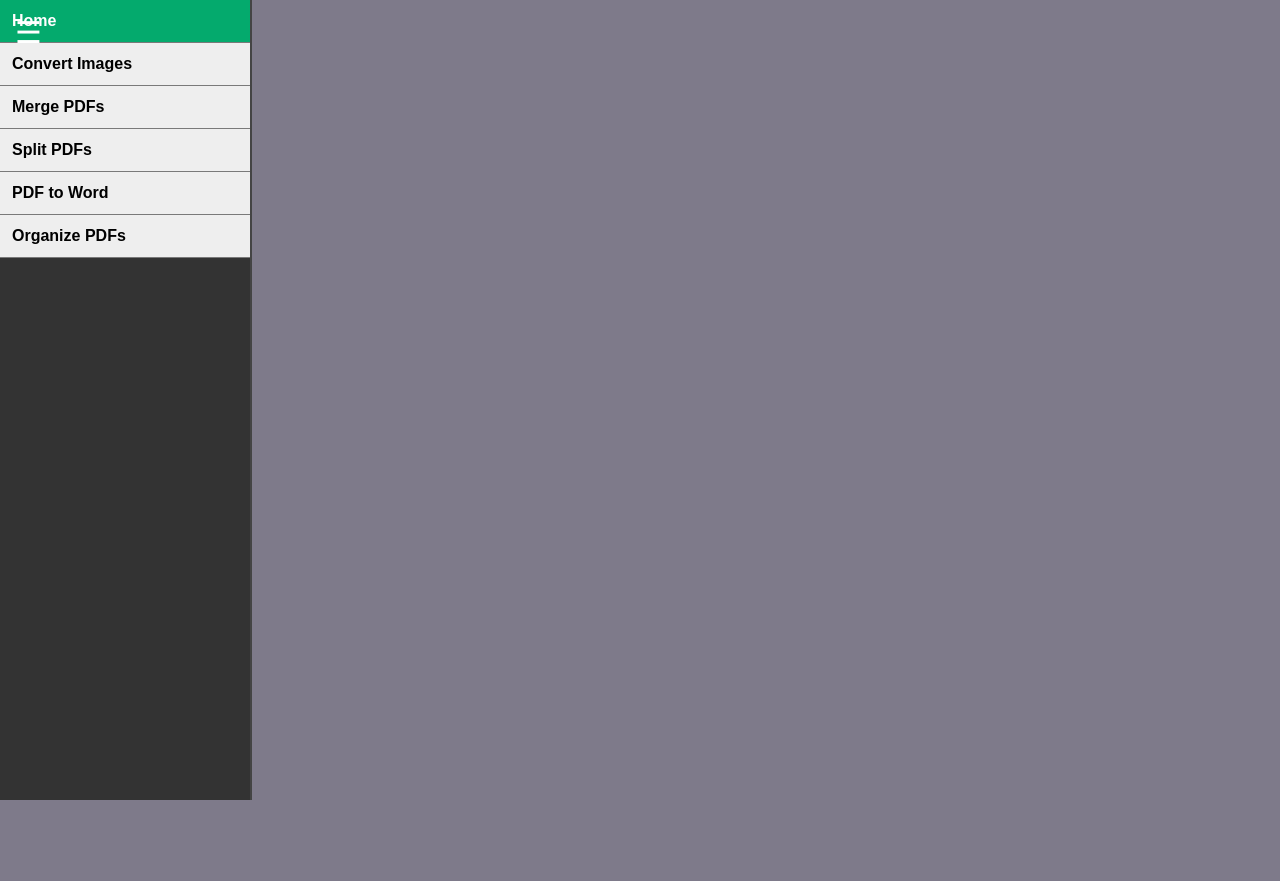
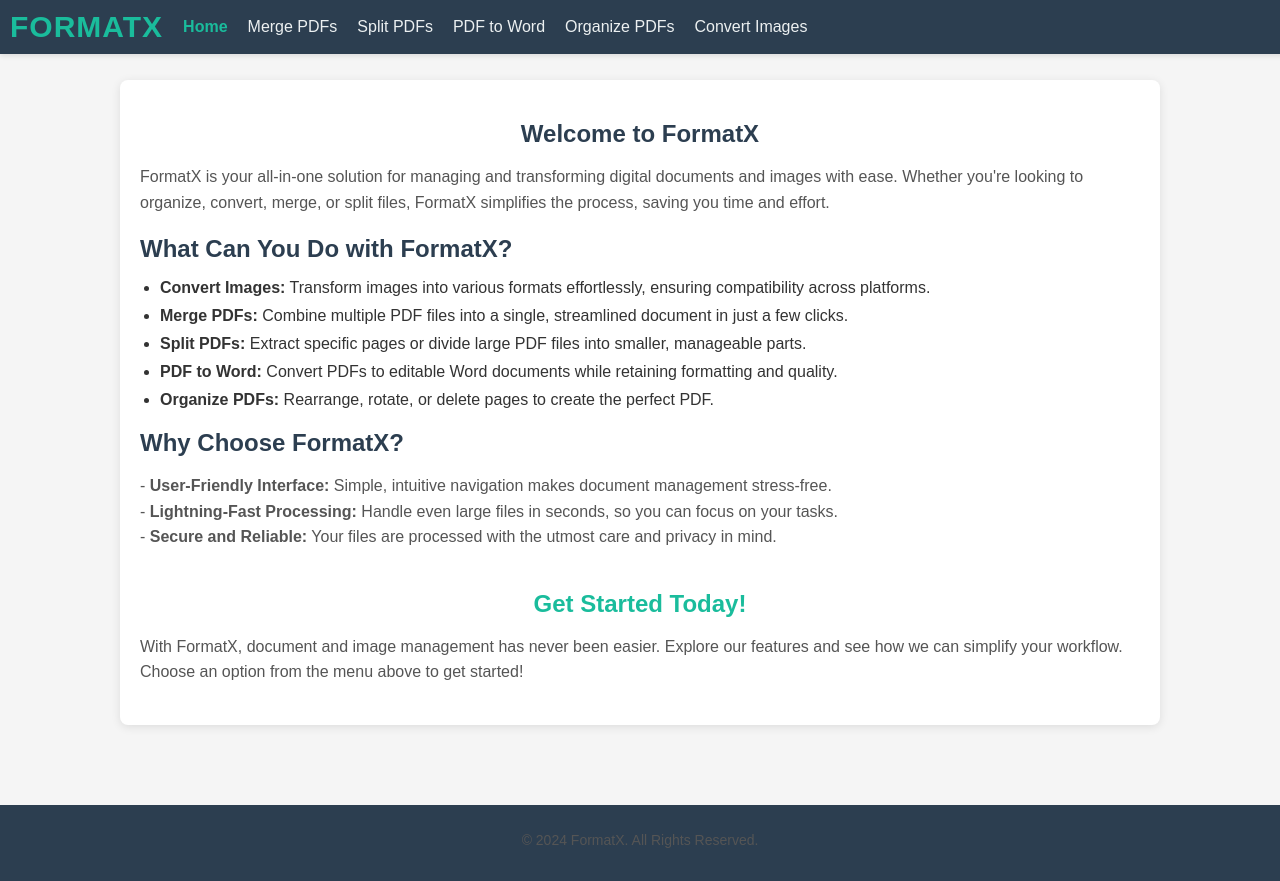
Before and after one commit to Blazzzin/FormatX, a Flask app: page / in a window 1280 px wide. Before the commit the page ends 800 px from the top, so only its background shows below. Run offline with Flask 3, Linux system fonts and the light colour scheme.

Commit message:
Redo
I re-did most of the website.

```diff
--- a/app.py
+++ b/app.py
@@ -38,5 +38,10 @@ def image():
 
     return render_template('image.html')
 
+@app.route('/pdf-merge', methods=['GET', 'POST'])
+def pdf_merge():
+    # Implement your PDF merge logic here
+    return render_template('pdf-merge.html')
+
 if __name__ == '__main__':
     app.run(debug=True)
--- a/static/index.css
+++ b/static/index.css
@@ -1,167 +1,108 @@
-/* Reset default styles */
-body,
-h1 {
+/* General body styling */
+body {
   margin: 0;
   padding: 0;
-  font-family: Arial, sans-serif;
+  font-family: 'Arial', sans-serif;
+  background-color: #f5f5f5;
+  color: #333;
 }
 
-/* Set a solid background color */
-body {
-  background-color: #7e7a8a; /* Light gray background */
-  overflow-x: hidden; /* Prevent horizontal scroll */
-  margin: 0;
-  box-sizing: border-box;
+/* Header styling */
+header {
+  background-color: #2c3e50;
+  color: #ecf0f1;
+  display: flex;
+  align-items: center;
+  /* justify-content: space-between; */
+  padding: 10px 20px;
+  box-shadow: 0 2px 5px rgba(0, 0, 0, 0.1);
+  position: fixed;
+  top: 0;
+  width: 100%;
+  z-index: 1000;
 }
 
-/* Centered content */
-.centered-content {
-  position: absolute;
-  top: 35%; /* Center it vertically */
-  left: 50%; /* Center it horizontally */
-  transform: translate(-50%, -50%); /* Adjust to truly center */
-  text-align: center; /* Center text within the content */
+/* Logo styling */
+.logo {
+  font-size: 30px;
+  font-weight: bold;
+  color: #1abc9c;
+  margin-left: -10px;
+  text-transform: uppercase;
+  letter-spacing: 1px;
 }
 
-/* Responsive positioning */
-@media (min-width: 1024px) {
-  .centered-content {
-    position: absolute;
-    left: 250px; /* Width of the vertical menu */
-    right: 0; /* Make it stretch to the right end */
-    transform: translateY(-50%); /* Adjust to truly center vertically */
-  }
+/* Navigation menu */
+nav {
+  display: flex;
+  align-items: center;
 }
 
-@keyframes left-to-right {
-  0% {
-    left: -300px;
-  }
-  40% {
-    left: 0px;
-  }
+nav a {
+  text-decoration: none;
+  color: #ecf0f1;
+  margin-left: 20px;
+  font-size: 16px;
+  transition: color 0.3s;
 }
 
-/* Style the image to be circular and responsive */
-.logo img {
-  border-radius: 50%;
-  width: 200px;
-  height: 200px;
-  object-fit: cover;
-  box-shadow: 0 4px 8px rgba(0, 0, 0, 0.3);
-  transition: transform 0.3s ease-in-out;
-}
-
-/* Add hover effect */
-.logo img:hover {
-  transform: scale(1.1);
-}
-
-/* Center the container content */
-.container {
-  text-align: center;
-  margin-top: 15px;
-  font-size: 1.5em;
-  color: #ebdd1b;
-  position: relative;
-  animation: left-to-right 3s forwards;
-}
-
-/* Center the heading content */
-.heading {
-  text-align: center;
-  margin-top: 5px;
-  position: relative;
-  animation: left-to-right 5s forwards;
-}
-
-/* Style the heading */
-.heading h1 {
-  font-size: 2.5em;
-  color: #ffffff;
-  text-shadow: 10px 10px 10px rgba(0, 0, 0, 0.5);
-}
-
-/* Center the intro content */
-.intro {
-  text-align: center;
-  margin-top: 15px;
-  font-size: 1.5em;
-  color: #ebdd1b;
-  position: relative;
-  animation: left-to-right 3s forwards;
-}
-
-/* Style the anchor tag in the intro class */
-.intro a {
-  color: inherit;
-  text-decoration: none;
+nav a:hover,
+nav a.active {
+  color: #1abc9c;
   font-weight: bold;
 }
 
-.intro a:hover {
-  color: #ffffff;
+/* Main content section */
+main {
+  max-width: 1000px;
+  margin: 80px auto;
+  padding: 20px;
+  background: #ffffff;
+  box-shadow: 0 2px 10px rgba(0, 0, 0, 0.1);
+  border-radius: 8px;
 }
 
-.intro a:visited {
-  color: #ffcc00;
+h1,
+h2 {
+  color: #2c3e50;
+  margin-bottom: 10px;
 }
 
-/* Style the vertical menu */
-.vertical-menu {
-  display: flex;
-  flex-direction: column;
-  justify-content: space-between;
-  position: fixed;
-  top: 0;
-  left: 0;
-  width: 250px;
-  height: 100%;
-  background-color: #333;
-  border-right: 2px solid #444;
-  transform: translateX(-100%);
-  transition: transform 0.3s ease;
-  z-index: 1000;
+h1 {
+  text-align: center;
 }
 
-/* Media query for laptop or larger screens */
-@media (min-width: 1024px) {
-  .vertical-menu {
-    transform: translateX(0);
-  }
+p {
+  color: #555;
+  line-height: 1.6;
+  margin-bottom: 20px;
 }
 
-/* Style individual links in the menu */
-.vertical-menu a {
-  background-color: #eee;
-  color: black;
-  display: block;
-  padding: 12px;
-  text-decoration: none;
-  border-bottom: 1px solid #797979;
-  transition: background-color 0.3s;
+ul {
+  list-style-type: disc;
+  padding-left: 20px;
+  color: #333;
 }
 
-.vertical-menu a:hover {
-  background-color: #ccc;
+li {
+  margin-bottom: 10px;
 }
 
-.vertical-menu a.active {
-  background-color: #04AA6D;
-  color: white;
+/* Call-to-action section */
+.cta {
+  margin-top: 40px;
 }
 
-/* Style for menu toggle button */
-.menu-toggle {
-  position: fixed;
-  top: 15px;
-  left: 15px;
-  font-size: 30px;
-  cursor: pointer;
-  color: #ffffff;
-  z-index: 1001;
+.cta h2 {
+  text-align: center;
+  color: #1abc9c;
 }
 
-.vertical-menu.open+.menu-toggle {
-  display: none;
+footer {
+  text-align: center;
+  margin-top: 20px;
+  padding: 10px;
+  background: #2c3e50;
+  color: #ecf0f1;
+  font-size: 14px;
 }
--- a/templates/index.html
+++ b/templates/index.html
@@ -9,102 +9,67 @@
 </head>
 
 <body>
-    <div class="menu-toggle" onclick="toggleMenu()">☰</div>
-    <nav class="vertical-menu" id="verticalMenu">
-        <div class="nav-links">
-            <a href="./" class="active"><b>Home</b></a>
-            <a href="/image"><b>Convert Images</b></a>
-            <a href="/pdf-merge"><b>Merge PDFs</b></a>
-            <a href="/pdf-split"><b>Split PDFs</b></a>
-            <a href="/pdf-to-docx"><b>PDF to Word</b></a>
-            <a href="/pdf-organize"><b>Organize PDFs</b></a>
-        </div>
-    </nav>
-    <script>
-        function toggleMenu() {
-            var menu = document.getElementById('verticalMenu');
-            var toggle = document.querySelector('.menu-toggle');
-            if (menu.classList.contains('open')) {
-                menu.classList.remove('open');
-                menu.style.transform = 'translateX(-100%)'; // Hide menu
-                toggle.style.display = 'block'; // Show toggle button
-            } else {
-                menu.classList.add('open');
-                menu.style.transform = 'translateX(0%)'; // Show menu
-                toggle.style.display = 'none'; // Hide toggle button
-            }
-        }
+    <header>
+        <div class="logo">FormatX</div>
+        <nav>
+            <a href="./" class="active">Home</a>
+            <a href="/pdf-merge">Merge PDFs</a>
+            <a href="/pdf-split">Split PDFs</a>
+            <a href="/pdf-to-docx">PDF to Word</a>
+            <a href="/pdf-organize">Organize PDFs</a>
+            <a href="/image">Convert Images</a>
+        </nav>
+    </header>
 
-        // Close menu if clicking outside
-        document.addEventListener('click', function (event) {
-            var menu = document.getElementById('verticalMenu');
-            var toggle = document.querySelector('.menu-toggle');
-            var target = event.target;
-            if (!menu.contains(target) && !toggle.contains(target) && menu.classList.contains('open')) {
-                toggleMenu(); // Close the menu
-            }
-        });
+    <!-- Main Content Section -->
+    <main>
+        <section class="intro">
+            <h1>Welcome to FormatX</h1>
+            <p>
+                FormatX is your all-in-one solution for managing and transforming digital documents and images with
+                ease. Whether you're looking to organize, convert, merge, or split files, FormatX simplifies the
+                process, saving you time and effort.
+            </p>
+        </section>
 
-        // Highlight the active link
-        document.addEventListener('DOMContentLoaded', function () {
-            var navLinks = document.querySelectorAll('.nav-links a');
-            var currentPath = window.location.pathname.split('/').pop();
+        <section class="features">
+            <h2>What Can You Do with FormatX?</h2>
+            <ul>
+                <li><strong>Convert Images:</strong> Transform images into various formats effortlessly, ensuring
+                    compatibility across platforms.</li>
+                <li><strong>Merge PDFs:</strong> Combine multiple PDF files into a single, streamlined document in just
+                    a few clicks.</li>
+                <li><strong>Split PDFs:</strong> Extract specific pages or divide large PDF files into smaller,
+                    manageable parts.</li>
+                <li><strong>PDF to Word:</strong> Convert PDFs to editable Word documents while retaining formatting and
+                    quality.</li>
+                <li><strong>Organize PDFs:</strong> Rearrange, rotate, or delete pages to create the perfect PDF.</li>
+            </ul>
+        </section>
 
-            navLinks.forEach(function (link) {
-                var linkPath = link.getAttribute('href').split('/').pop();
-                if (currentPath === linkPath) {
-                    link.classList.add('active');
-                } else {
-                    link.classList.remove('active'); // Ensure only one link is active
-                }
+        <section class="why-choose-us">
+            <h2>Why Choose FormatX?</h2>
+            <p>
+                - <strong>User-Friendly Interface:</strong> Simple, intuitive navigation makes document management
+                stress-free.<br>
+                - <strong>Lightning-Fast Processing:</strong> Handle even large files in seconds, so you can focus on
+                your tasks.<br>
+                - <strong>Secure and Reliable:</strong> Your files are processed with the utmost care and privacy in
+                mind.
+            </p>
+        </section>
 
-                link.addEventListener('click', function () {
-                    navLinks.forEach(function (nav) {
-                        nav.classList.remove('active');
-                    });
-                    this.classList.add('active');
-                });
-            });
+        <section class="cta">
+            <h2>Get Started Today!</h2>
+            <p>With FormatX, document and image management has never been easier. Explore our features and see how we
+                can simplify your workflow. Choose an option from the menu above to get started!</p>
+        </section>
+    </main>
 
-            let lastScrollTop = 0; // Keeps track of the last scroll position
-            const toggle = document.querySelector('.menu-toggle');
-
-            window.addEventListener('scroll', function () {
-                const scrollTop = window.scrollY || document.documentElement.scrollTop;
-
-                if (scrollTop > lastScrollTop) {
-                    // User is scrolling down
-                    toggle.style.display = 'none';
-                } else {
-                    // User is scrolling up
-                    toggle.style.display = 'block';
-                }
-                lastScrollTop = scrollTop <= 0 ? 0 : scrollTop; // For Mobile or negative scrolling
-            });
-        });
-
-        function checkScreenSize() {
-            const menu = document.getElementById('verticalMenu');
-            const toggle = document.querySelector('.menu-toggle');
-            const content = document.body;
-            const isLaptop = window.innerWidth >= 1024; // Adjust this value as needed
-            if (isLaptop) {
-                menu.style.transform = 'translateX(0)'; // Keep the menu open
-                toggle.style.display = 'none';
-                content.classList.add('menu-open');
-            } else {
-                menu.style.transform = 'translateX(-100%)'; // Hide the menu
-                toggle.style.display = 'block';
-                content.classList.remove('menu-open');
-            }
-        }
-
-        // Call on initial load
-        checkScreenSize();
-
-        // Call on window resize
-        window.addEventListener('resize', checkScreenSize);
-    </script>
+    <!-- Footer Section -->
+    <footer>
+        <p>&copy; 2024 FormatX. All Rights Reserved.</p>
+    </footer>
 </body>
 
 </html>
```
Also changed, not shown: static/image.css (deleted, +0 -63 lines), static/pdf-merge.css (added, +19 -0 lines), templates/image.html (+11 -12 lines), templates/pdf-merge.html (added, +72 -0 lines), templates/merge-pdf.html (deleted).
